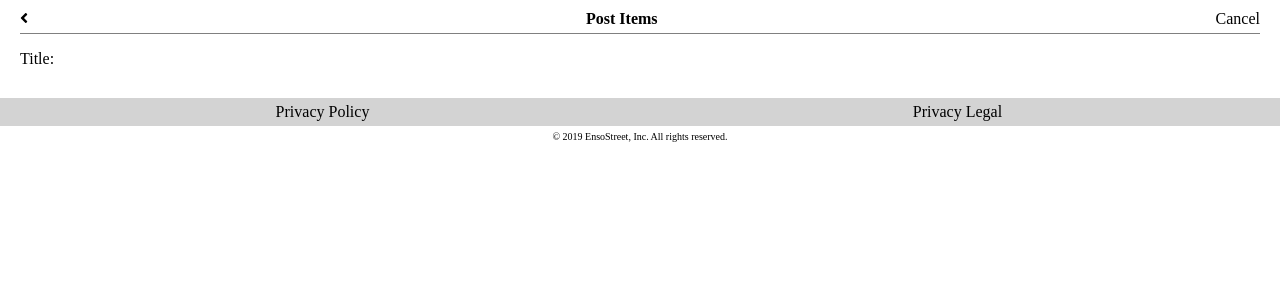
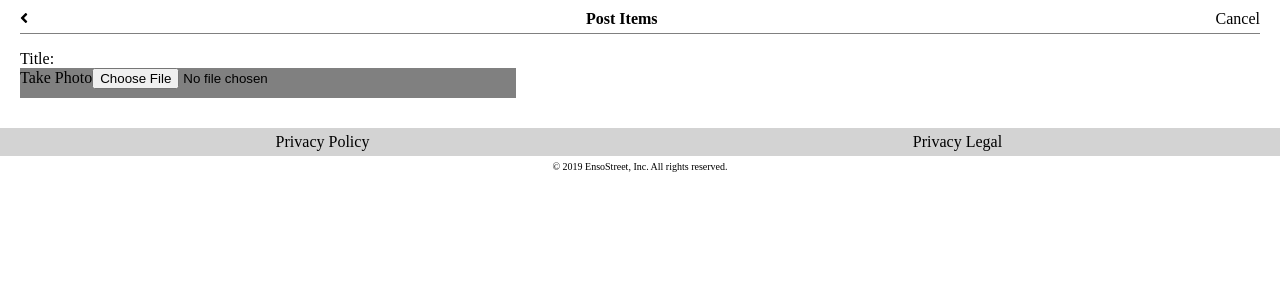
Before and after one commit to liquidMocha/enso-street, a React app: page /post-item/photo in a window 1280 px wide. Shown: the top 300 px of the page. Built offline with nearby package versions, Linux system fonts and the light colour scheme.

Commit message:
Experiment input type file with capture type camera
[#169520172] (https://www.pivotaltracker.com/story/show/169520172)

```diff
--- a/src/components/postItem/PostItemPhoto.js
+++ b/src/components/postItem/PostItemPhoto.js
@@ -7,6 +7,10 @@ const PostItemPhoto = (props) => {
         <div>
             <PostItemTitleBar/>
             <div id='title-row'>Title: {props.postedItemTitle}</div>
+            <div className='image-button'>
+                Take Photo
+                <input type="file" accept="image/*" capture="camera"/>
+            </div>
         </div>
     )
 };
--- a/src/styles/Button.scss
+++ b/src/styles/Button.scss
@@ -10,3 +10,9 @@ button {
 .button-group {
   margin-top: 15px;
 }
+
+.image-button {
+  width: 40%;
+  height: 30px;
+  background-color: grey;
+}
```
